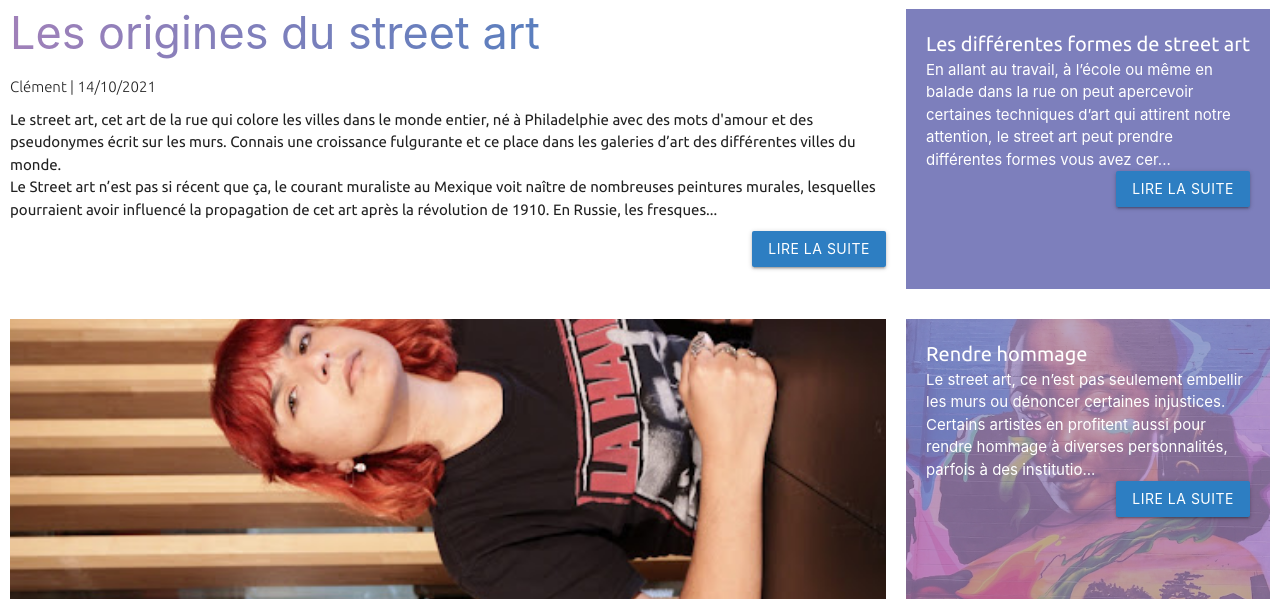
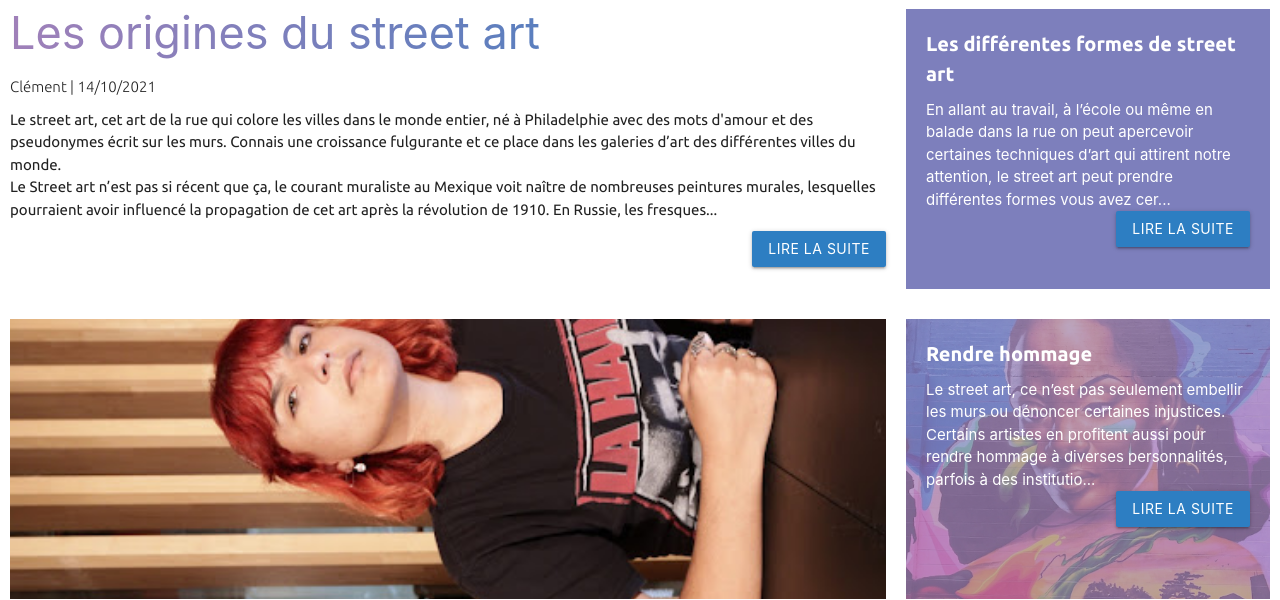
Before and after one commit to CFI-N/StreetZine, a Flask app: page /a-la-une in a window 1280 px wide. Shown: the part 422-1022 px from the top of the page. Run offline with Flask 2, Linux system fonts and the light colour scheme; some libraries are stand-ins or nearby versions.

Commit message:
css change on article

```diff
--- a/static/css/article.less
+++ b/static/css/article.less
@@ -33,6 +33,8 @@ article > h1{
     color: white;
     font-size: 20px;
     font-family: 'Ubuntu', cursive;
+    margin-bottom: 10px;
+    font-weight: bold;
 }
 
 .blocArticle {
--- a/static/css/main.css
+++ b/static/css/main.css
@@ -216,6 +216,8 @@ article > h1 {
   color: white;
   font-size: 20px;
   font-family: 'Ubuntu', cursive;
+  margin-bottom: 10px;
+  font-weight: bold;
 }
 .blocArticle {
   background-color: rgba(160, 128, 185, 0.7);
--- a/templates/home.html
+++ b/templates/home.html
@@ -30,18 +30,17 @@
 
 
                 <div class="subArticles">
-                    {% for article in week["article"] %} {% if article['main'] == 0 and loop.index < 3 %}
-                        <article class="subCover" style="background-image: url('{{article['content']['image1']}}');">
-                            <div class="blocArticle">
-                                <div class="titleArticle">{{ article["title"]}}</div>
-                                <div>{{article["content"]["text"] | safe | truncate(200, True) }}</div>
-                                <div class="read_more_btn">
-                                    <div class="primaryB waves-effect waves-light btn pageChanger" title="{{article['title']}}" page="/nos-articles/{{ week['name']}}/{{article['title']}}">Lire la suite</div>
-                                </div>
+                    {% for article in week["article"] %} {% if article['main'] == 0 and loop.index
+                    < 3 %} <article class="subCover" style="background-image: url('{{article['content']['image1']}}');">
+                        <div class="blocArticle">
+                            <div class="titleArticle">{{ article["title"]}}</div>
+                            <div>{{article["content"]["text"] | safe | truncate(200, True) }}</div>
+                            <div class="read_more_btn" style="adding-top: 10px;">
+                                <div class="primaryB waves-effect waves-light btn pageChanger" title="{{article['title']}}" page="/nos-articles/{{ week['name']}}/{{article['title']}}">Lire la suite</div>
                             </div>
+                        </div>
                         </article>
-                    {% endif %}
-                {% endfor %}
+                        {% endif %} {% endfor %}
                 </div>
 
             </section>
```
